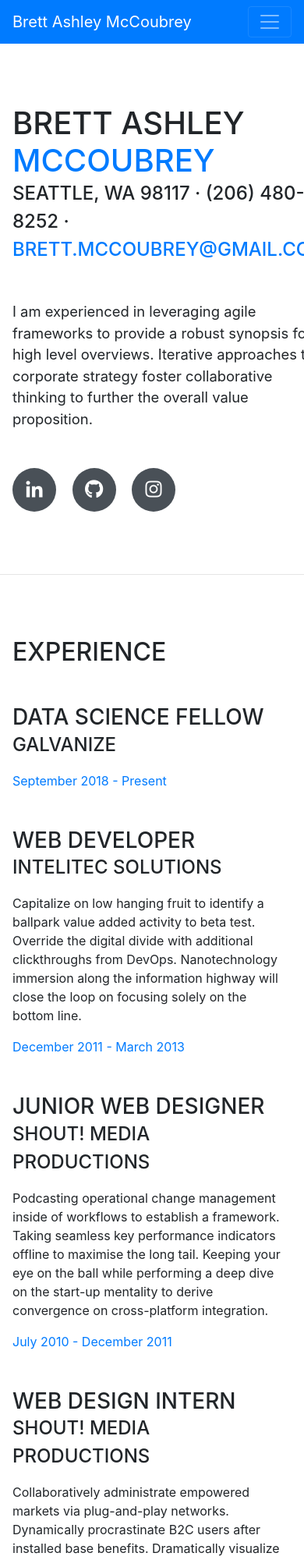
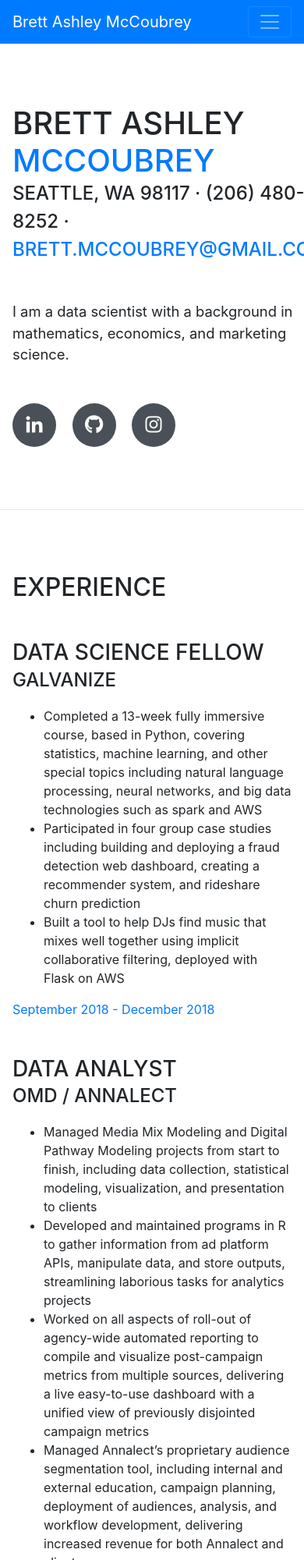
Before and after one commit to brettashley/about-me-site, a website with bundled scripts: page index.html in a window 390 px wide. Shown: the top 2000 px of the page at 78% size. Built offline with nearby package versions, Linux system fonts and the light colour scheme; a web font is replaced by a local one.

Commit message:
add work experience

```diff
--- a/index.html
+++ b/index.html
@@ -69,7 +69,7 @@
           <div class="subheading mb-5">Seattle, WA 98117 · (206) 480-8252 ·
             <a href="mailto:name@email.com">brett.mccoubrey@gmail.com</a>
           </div>
-          <p class="lead mb-5">I am experienced in leveraging agile frameworks to provide a robust synopsis for high level overviews. Iterative approaches to corporate strategy foster collaborative thinking to further the overall value proposition.</p>
+          <p class="lead mb-5">I am a data scientist with a background in mathematics, economics, and marketing science. </p>
           <div class="social-icons">
             <a href="http://www.linkedin.com.com/in/brett-ashley-mccoubrey">
               <i class="fab fa-linkedin-in"></i>
@@ -97,43 +97,60 @@
             <div class="resume-content mr-auto">
               <h3 class="mb-0">Data Science Fellow</h3>
               <div class="subheading mb-3">Galvanize</div>
-              <!-- <p>Bring to the table win-win survival strategies to ensure proactive domination. At the end of the day, going forward, a new normal that has evolved from generation X is on the runway heading towards a streamlined cloud solution. User generated content in real-time will have multiple touchpoints for offshoring.</p> -->
+              <ul>
+                <li>Completed a 13-week fully immersive course, based in Python, covering statistics, machine learning, and other special topics including natural language processing, neural networks, and big data technologies such as spark and AWS</li>
+                <li>Participated in four group case studies including building and deploying a fraud detection web dashboard, creating a recommender system, and rideshare churn prediction</li>
+                <li>Built a tool to help DJs find music that mixes well together using implicit collaborative filtering, deployed with Flask on AWS</li>
+              </ul>
             </div>
             <div class="resume-date text-md-right">
-              <span class="text-primary">September 2018 - Present</span>
+              <span class="text-primary">September 2018 - December 2018</span>
             </div>
           </div>
 
           <div class="resume-item d-flex flex-column flex-md-row mb-5">
             <div class="resume-content mr-auto">
-              <h3 class="mb-0">Web Developer</h3>
-              <div class="subheading mb-3">Intelitec Solutions</div>
-              <p>Capitalize on low hanging fruit to identify a ballpark value added activity to beta test. Override the digital divide with additional clickthroughs from DevOps. Nanotechnology immersion along the information highway will close the loop on focusing solely on the bottom line.</p>
+              <h3 class="mb-0">Data Analyst</h3>
+              <div class="subheading mb-3">OMD / Annalect</div>
+              <ul>
+                  <li>Managed Media Mix Modeling and Digital Pathway Modeling projects from start to finish, including data collection, statistical modeling, visualization, and presentation to clients</li>
+                  <li>Developed and maintained programs in R to gather information from ad platform APIs, manipulate data, and store outputs, streamlining laborious tasks for analytics projects</li>
+                  <li>Worked on all aspects of roll-out of agency-wide automated reporting to compile and visualize post-campaign metrics from multiple sources, delivering a live easy-to-use dashboard with a unified view of previously disjointed campaign metrics</li>
+                  <li>Managed Annalect’s proprietary audience segmentation tool, including internal and external education, campaign planning, deployment of audiences, analysis, and workflow development, delivering increased revenue for both Annalect and clients</li>
+                </ul>
             </div>
             <div class="resume-date text-md-right">
-              <span class="text-primary">December 2011 - March 2013</span>
+              <span class="text-primary">May 2017 - June 2018</span>
             </div>
           </div>
 
           <div class="resume-item d-flex flex-column flex-md-row mb-5">
             <div class="resume-content mr-auto">
-              <h3 class="mb-0">Junior Web Designer</h3>
-              <div class="subheading mb-3">Shout! Media Productions</div>
-              <p>Podcasting operational change management inside of workflows to establish a framework. Taking seamless key performance indicators offline to maximise the long tail. Keeping your eye on the ball while performing a deep dive on the start-up mentality to derive convergence on cross-platform integration.</p>
+              <h3 class="mb-0">Programmatic Media Executive</h3>
+              <div class="subheading mb-3">OMD</div>
+              <ul>
+                <li>Implemented, managed and analyzed campaigns using self-serve platforms such as The Trade Desk, DoubleClick Bid Manager, Google Adwords and Facebook Ads Manager</li>
+                <li>Collaborated with campaign planning teams on all relevant aspects of briefs, delivering pre-campaign recommendations to ensure clients’ business goals were efficiently met</li>
+                <li>Delivered mid- and post- campaign reports, delivering insight for campaign optimizations and to inform future strategy</li>
+                <li>Compiled and analyzed large data sets of programmatic buys to produce agency benchmarks, improving campaign planning and optimization</li>
+              </ul>
             </div>
             <div class="resume-date text-md-right">
-              <span class="text-primary">July 2010 - December 2011</span>
+              <span class="text-primary">August 2016 - May 2017</span>
             </div>
           </div>
 
           <div class="resume-item d-flex flex-column flex-md-row">
             <div class="resume-content mr-auto">
-              <h3 class="mb-0">Web Design Intern</h3>
-              <div class="subheading mb-3">Shout! Media Productions</div>
-              <p>Collaboratively administrate empowered markets via plug-and-play networks. Dynamically procrastinate B2C users after installed base benefits. Dramatically visualize customer directed convergence without revolutionary ROI.</p>
+              <h3 class="mb-0">Data Analyst - Contractor</h3>
+              <div class="subheading mb-3">University of Auckland</div>
+              <ul>
+                <li>Filtered, cleaned, and manipulated data to verify and optimize quality and usability</li>
+                <li>Performed correlation analysis in SPSS to analyze factors that contribute to student success</li>
+              </ul>
             </div>
             <div class="resume-date text-md-right">
-              <span class="text-primary">September 2008 - June 2010</span>
+              <span class="text-primary">July 2016 - August 2016</span>
             </div>
           </div>
 
@@ -158,17 +175,6 @@
               <span class="text-primary">August 2009 - May 2013</span>
             </div>
           </div>
-
-          <!-- <div class="resume-item d-flex flex-column flex-md-row">
-            <div class="resume-content mr-auto">
-              <h3 class="mb-0">Seattle Preparatory School</h3>
-              <div class="subheading mb-3">Technology Magnet Program</div>
-              <p>GPA: 3.56</p>
-            </div>
-            <div class="resume-date text-md-right">
-              <span class="text-primary">August 2002 - May 2006</span>
-            </div>
-          </div> -->
 
         </div>
       </section>
@@ -197,29 +203,14 @@
               <i class="fab fa-github"></i>
             </li>
             <li class="list-inline-item">
-              <i class="fab fa-pied-piper-hat"></i>
-            </li>
-            <li class="list-inline-item">
               <i class="fab fa-facebook-f"></i>
             </li>
             <li class="list-inline-item">
               <i class="fab fa-rebel"></i>
             </li>
-            <!-- <li class="list-inline-item">
-              <i class="fab fa-wordpress"></i>
-            </li>
-            <li class="list-inline-item">
-              <i class="fab fa-gulp"></i>
-            </li>
-            <li class="list-inline-item">
-              <i class="fab fa-grunt"></i>
-            </li>
-            <li class="list-inline-item">
-              <i class="fab fa-npm"></i>
-            </li> -->
           </ul>
 
-          <div class="subheading mb-3">Workflow</div>
+          <!-- <div class="subheading mb-3">Workflow</div>
           <ul class="fa-ul mb-0">
             <li>
               <i class="fa-li fa fa-check"></i>
@@ -234,7 +225,7 @@
               <i class="fa-li fa fa-check"></i>
               Agile Development &amp; Scrum</li>
           </ul>
-        </div>
+        </div> -->
       </section>
 
       <hr class="m-0">
@@ -242,8 +233,9 @@
       <section class="resume-section p-3 p-lg-5 d-flex flex-column" id="interests">
         <div class="my-auto">
           <h2 class="mb-5">Interests</h2>
-          <p>Apart from being a web developer, I enjoy most of my time being outdoors. In the winter, I am an avid skier and novice ice climber. During the warmer months here in Colorado, I enjoy mountain biking, free climbing, and kayaking.</p>
-          <p class="mb-0">When forced indoors, I follow a number of sci-fi and fantasy genre movies and television shows, I am an aspiring chef, and I spend a large amount of my free time exploring the latest technology advancements in the front-end web development world.</p>
+          <p>Skiing, French Language Study, International Travel, Cooking, Competitive Figure Skating, Jewelry Making, Alpinism, Spotify Playlist
+            Curation, Organized fun</p>
+          <!-- <p class="mb-0">When forced indoors, I follow a number of sci-fi and fantasy genre movies and television shows, I am an aspiring chef, and I spend a large amount of my free time exploring the latest technology advancements in the front-end web development world.</p> -->
         </div>
       </section>
 
@@ -254,31 +246,14 @@
           <h2 class="mb-5">Awards &amp; Certifications</h2>
           <ul class="fa-ul mb-0">
             <li>
+                <i class="fa-li fa fa-trophy text-warning"></i>
+                SOA/CAS Probability P/1 - Passed</li>
+            <li>
               <i class="fa-li fa fa-trophy text-warning"></i>
               Facebook Blueprint Certified</li>
             <li>
-              <i class="fa-li fa fa-trophy text-warning"></i>
-              Mobile Web Specialist - Google Certification</li>
-            <li>
-              <i class="fa-li fa fa-trophy text-warning"></i>
-              1<sup>st</sup>
-              Place - University of Colorado Boulder - Emerging Tech Competition 2009</li>
-            <!-- <li>
-              <i class="fa-li fa fa-trophy text-warning"></i>
-              1<sup>st</sup>
-              Place - University of Colorado Boulder - Adobe Creative Jam 2008 (UI Design Category)</li>
-            <li>
-              <i class="fa-li fa fa-trophy text-warning"></i>
-              2<sup>nd</sup>
-              Place - University of Colorado Boulder - Emerging Tech Competition 2008</li>
-            <li>
-              <i class="fa-li fa fa-trophy text-warning"></i>
-              1<sup>st</sup>
-              Place - James Buchanan High School - Hackathon 2006</li>
-            <li>
-              <i class="fa-li fa fa-trophy text-warning"></i>
-              3<sup>rd</sup>
-              Place - James Buchanan High School - Hackathon 2005</li> -->
+                <i class="fa-li fa fa-trophy text-warning"></i>
+                Omicron Delta Epsilon - Economics Honor Society</li>
           </ul>
         </div>
       </section>
```
